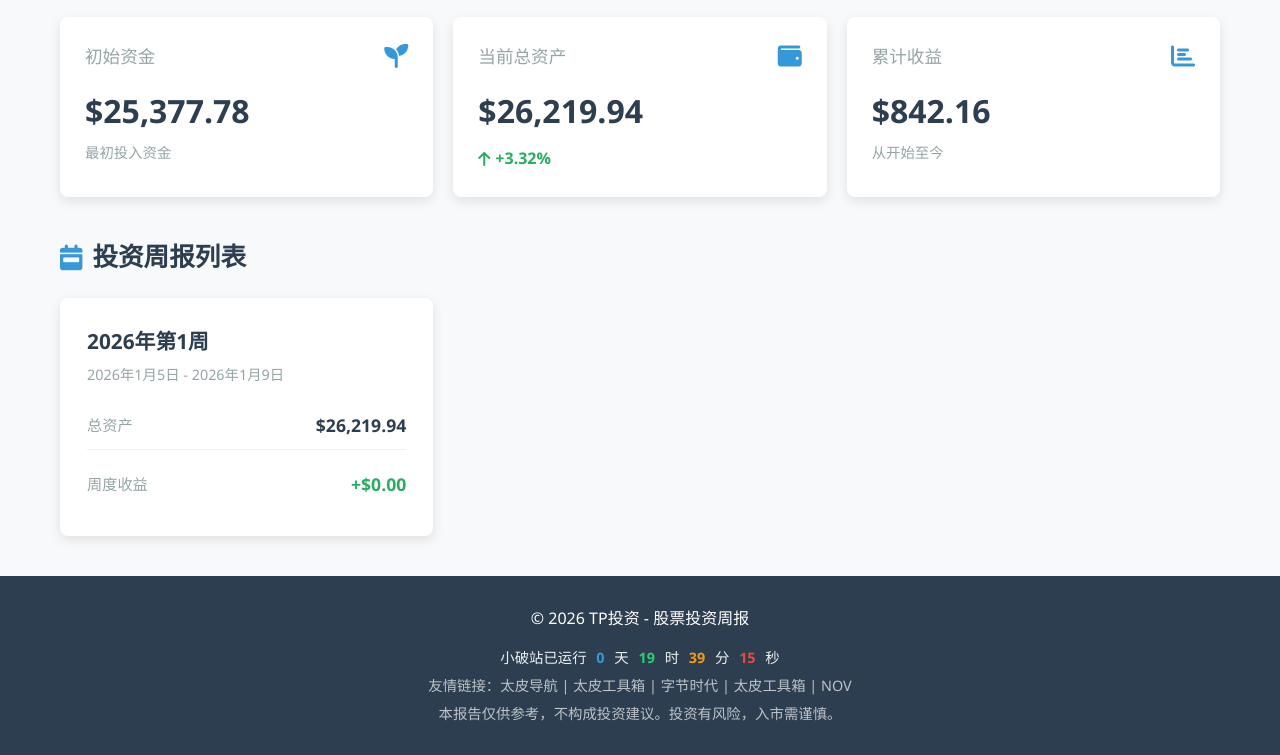
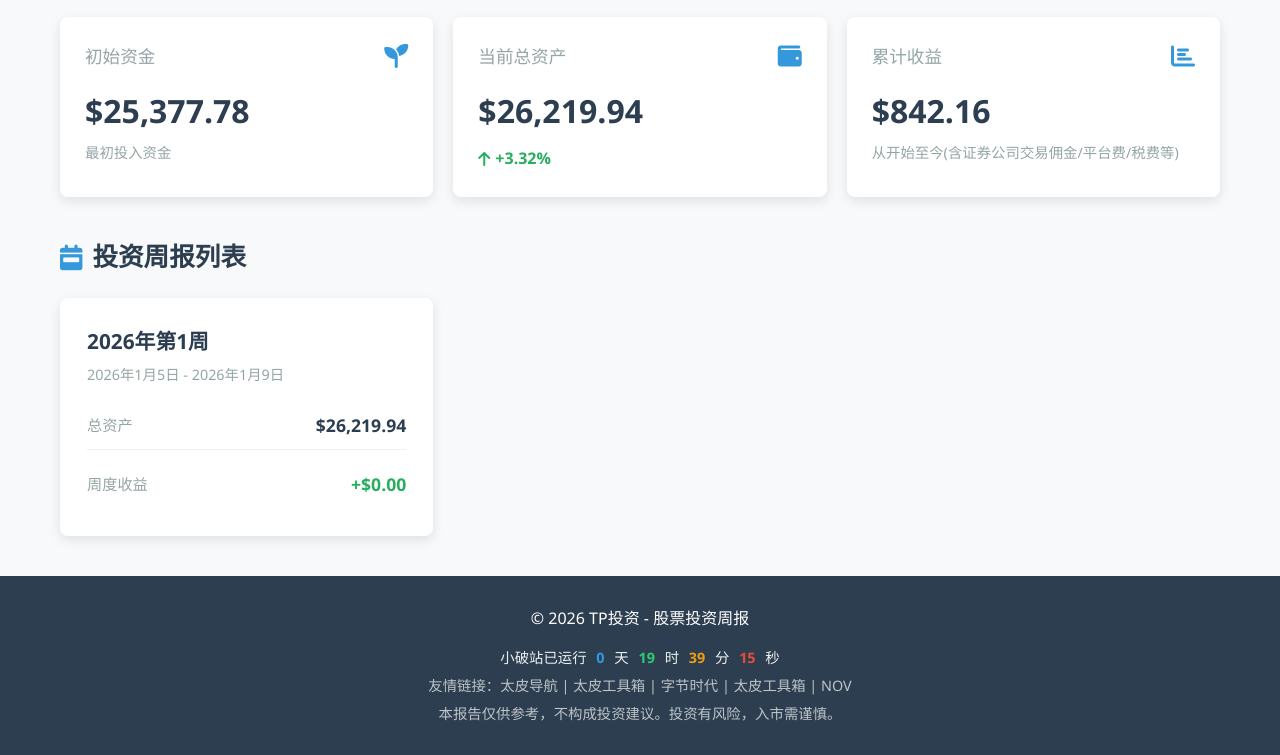
Before and after one commit to koeltp/tz, a plain HTML site: page index.html in a window 1280 px wide. Shown: the part 125-880 px from the top of the page. Drawn offline with Linux system fonts and the light colour scheme.

Commit message:
累计收益添加说明

```diff
--- a/index.html
+++ b/index.html
@@ -51,7 +51,7 @@
                         <i class="fas fa-chart-bar"></i>
                     </div>
                     <div class="stat-value" id="total-return">¥285,000</div>
-                    <div class="stat-note">从开始至今</div>
+                    <div class="stat-note">从开始至今(含证券公司交易佣金/平台费/税费等)</div>
                 </div>
             </div>
         </section>
```
